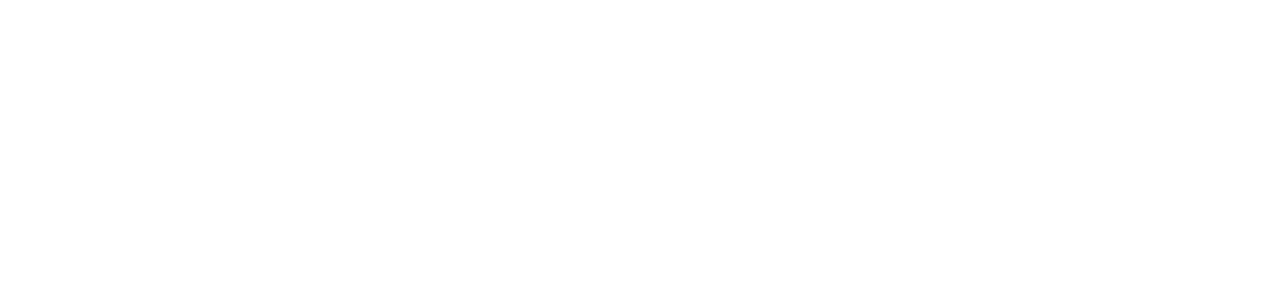
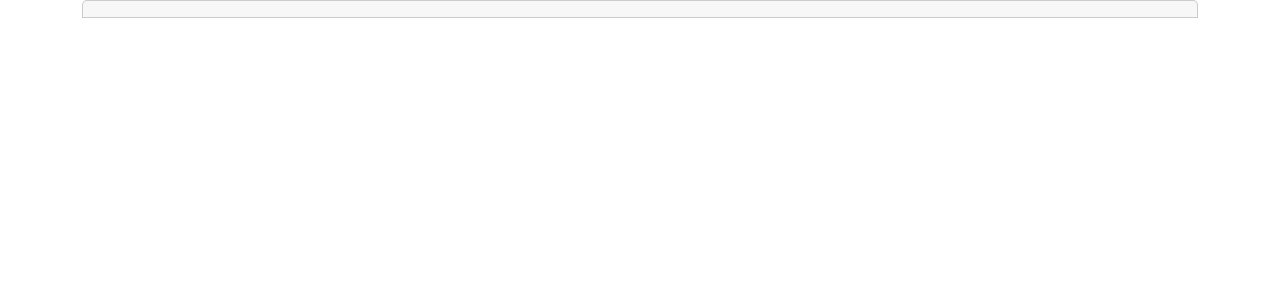
Before and after one commit to it-grad-sd-worx-ng-nov-2022/ng-user-list, an Angular app: page /user in a window 1280 px wide. Before the commit this address led to /. Shown: the top 300 px of the page. Built offline with nearby package versions, Linux system fonts and the light colour scheme.

Commit message:
user-list component updated

```diff
--- a/src/app/app-routing.module.ts
+++ b/src/app/app-routing.module.ts
@@ -1,7 +1,10 @@
+import { UserListComponent } from './components/user-list/user-list.component';
 import { NgModule } from '@angular/core';
 import { RouterModule, Routes } from '@angular/router';
 
-const routes: Routes = [];
+const routes: Routes = [
+  {path:'user', component:UserListComponent}
+];
 
 @NgModule({
   imports: [RouterModule.forRoot(routes)],
--- a/src/app/components/user-list/user-list.component.html
+++ b/src/app/components/user-list/user-list.component.html
@@ -1 +1,11 @@
-<p>user-list works!</p>
+<div class="container">
+  <app-search-bar></app-search-bar>
+  <div class="row">
+    <div class="col-8">
+      <!-- user list goes here -->
+    </div>
+    <div class="col-4">
+      <!-- user details goes here -->
+    </div>
+  </div>
+</div>
```
